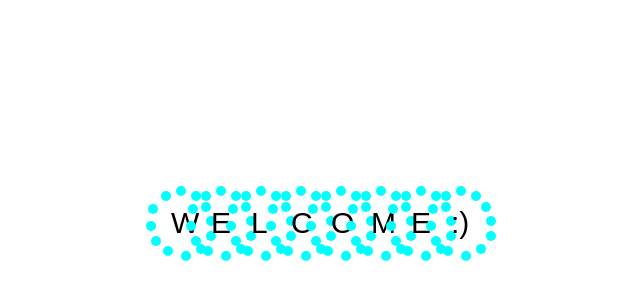
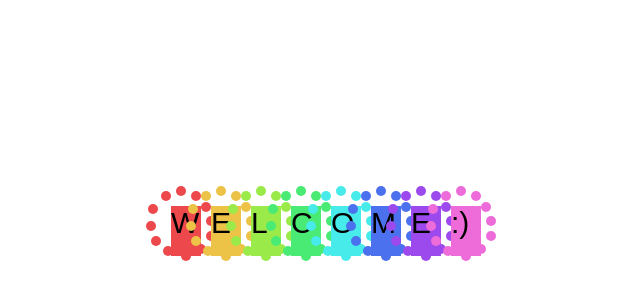
Before and after one commit to julia2045/welcomeAnimation, a plain HTML site: page index.html in a window 1280 px wide. Shown: the part 188-488 px from the top of the page, without its empty margins (349-989 px from the left). Drawn offline with Linux system fonts and the light colour scheme.

Commit message:
com cores

```diff
--- a/style.css
+++ b/style.css
@@ -74,7 +74,7 @@ animation-delay: 4s;
     height: 100%;
 }  */
 
-/* .red{
+.red{
     background:#ED484C;
 }
 .yellow{
@@ -98,7 +98,7 @@ animation-delay: 4s;
 
 .pink{
     background-color: #ee6bda;
-}  */
+}
 
 .welcome{
     display: flex;
@@ -305,7 +305,7 @@ animation: jumpingLetter 0.5s forwards 0.5s;
 */
 
 .ball{
-    background-color: aqua;
+
     width: 10px;
     height: 10px;
     border-radius: 50%;
```
Also changed, not shown: index.html (+2 -1 lines).
